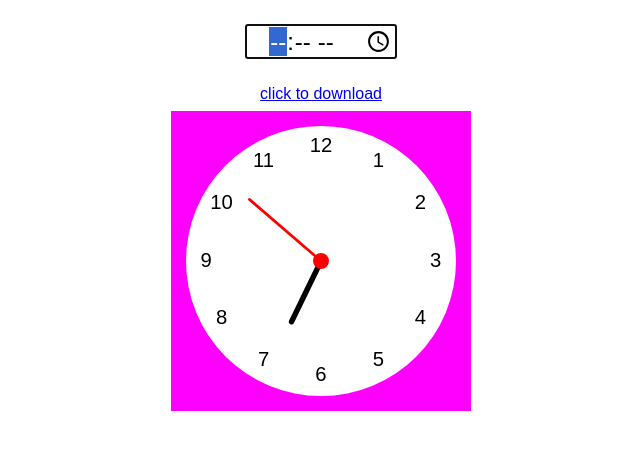
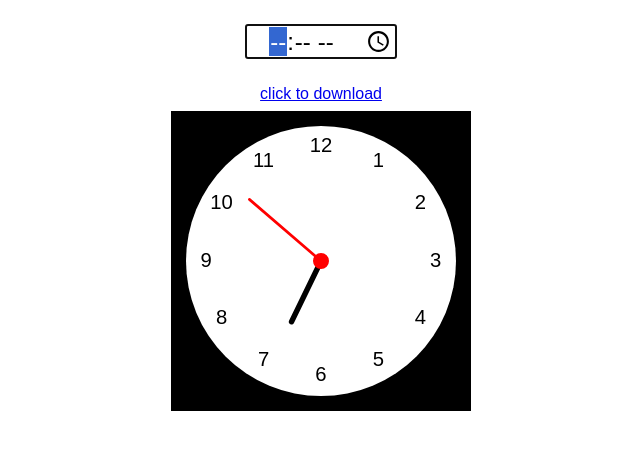
Before and after one commit to tomhermans/canvas-clock, a plain HTML site: page index.html in a window 1280 px wide. Shown: the whole page, without its empty margins (319-959 px from the left). Drawn offline with Linux system fonts and the light colour scheme.

Commit message:
change default bg

```diff
--- a/index.html
+++ b/index.html
@@ -39,7 +39,7 @@
       let size = c.s || 300;
       let color1 = c.c1 || "#000";
       let color2 = c.c2 || "#f00";
-      let bg = c.bg || "#f0f";
+      let bg = c.bg || "#000";
       let plate = c.fg || "#fff";
 
       // don't touch
```
